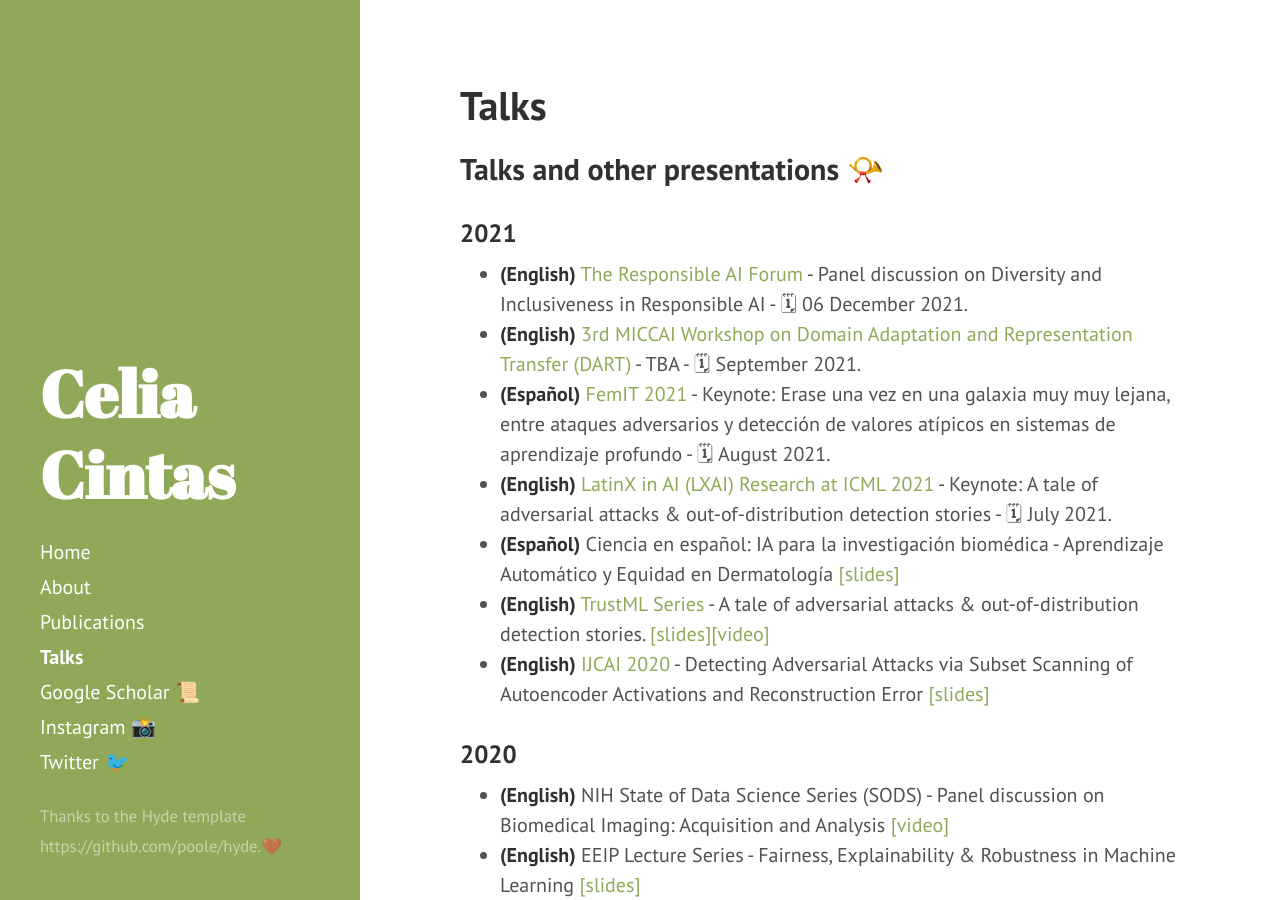
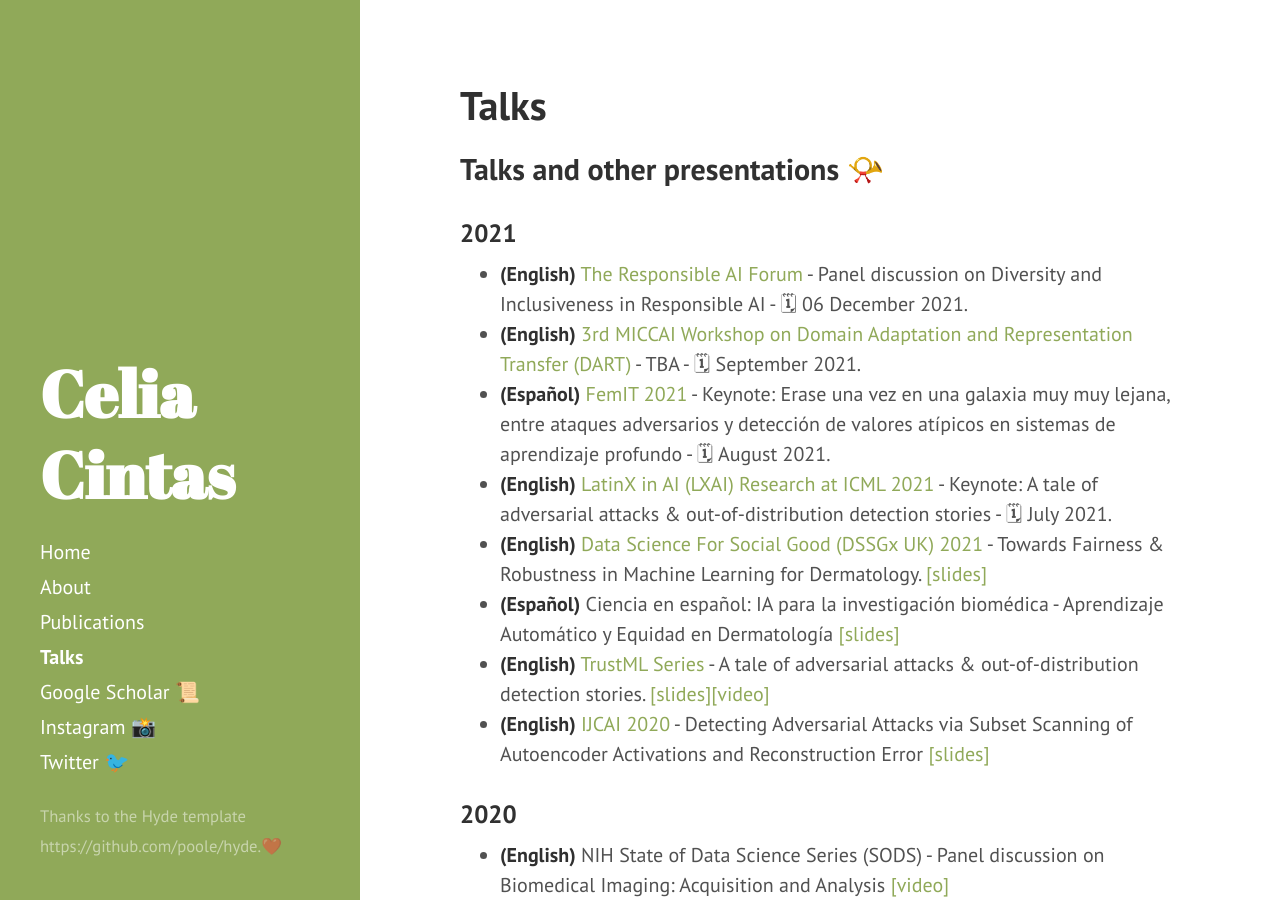
Before and after one commit to celiacintas/celiacintas.github.io, a Jekyll site: the page built from talks.md, in a window 1280 px wide and 900 px high. Built offline with Jekyll 4.4.1, drawn with Linux system fonts in a browser that asks for light colours.

Commit message:
Update talks.md

```diff
--- a/talks.md
+++ b/talks.md
@@ -10,6 +10,7 @@ title: Talks
 * **(English)** [3rd MICCAI Workshop on Domain Adaptation and Representation Transfer (DART)](https://sites.google.com/view/dart2021/) - TBA - 🗓  September 2021.
 * **(Español)** [FemIT 2021](https://lasdesistemas.org/femitconf2021/) - Keynote: Erase una vez en una galaxia muy muy lejana, entre ataques adversarios y detección de valores atípicos en sistemas de aprendizaje profundo - 🗓  August 2021.
 * **(English)** [LatinX in AI (LXAI) Research at ICML 2021](https://www.latinxinai.org/icml-2021-about) - Keynote: A tale of adversarial attacks & out-of-distribution detection stories - 🗓  July 2021.
+* **(English)** [Data Science For Social Good (DSSGx UK) 2021](https://warwick.ac.uk/research/data-science/warwick-data/dssgx/public_lectures/) - Towards Fairness & Robustness in Machine Learning for Dermatology. [[slides]](https://github.com/celiacintas/celiacintas.github.io/blob/main/public/slides/2021/_DSSGx_UK_2021__Derma_Fairness_final.pdf)
 * **(Español)** Ciencia en español: IA para la investigación biomédica - Aprendizaje Automático y
 Equidad en Dermatología [[slides]](https://github.com/celiacintas/celiacintas.github.io/blob/main/public/slides/2021/_AI_en_Salud__Derma_Fairness_final.pdf)
 * **(English)** [TrustML Series](https://www.trustworthyml.org/seminar-series) - A tale of adversarial attacks & out-of-distribution detection stories. [[slides]](https://github.com/celiacintas/celiacintas.github.io/blob/main/public/slides/2021/_TrustML_2020_presentation__A_tale_of_adversarial_attack_and_out_of_distributions_detection_stories_final.pdf)[[video]](https://youtu.be/XWaaWWvPwDA)
```
